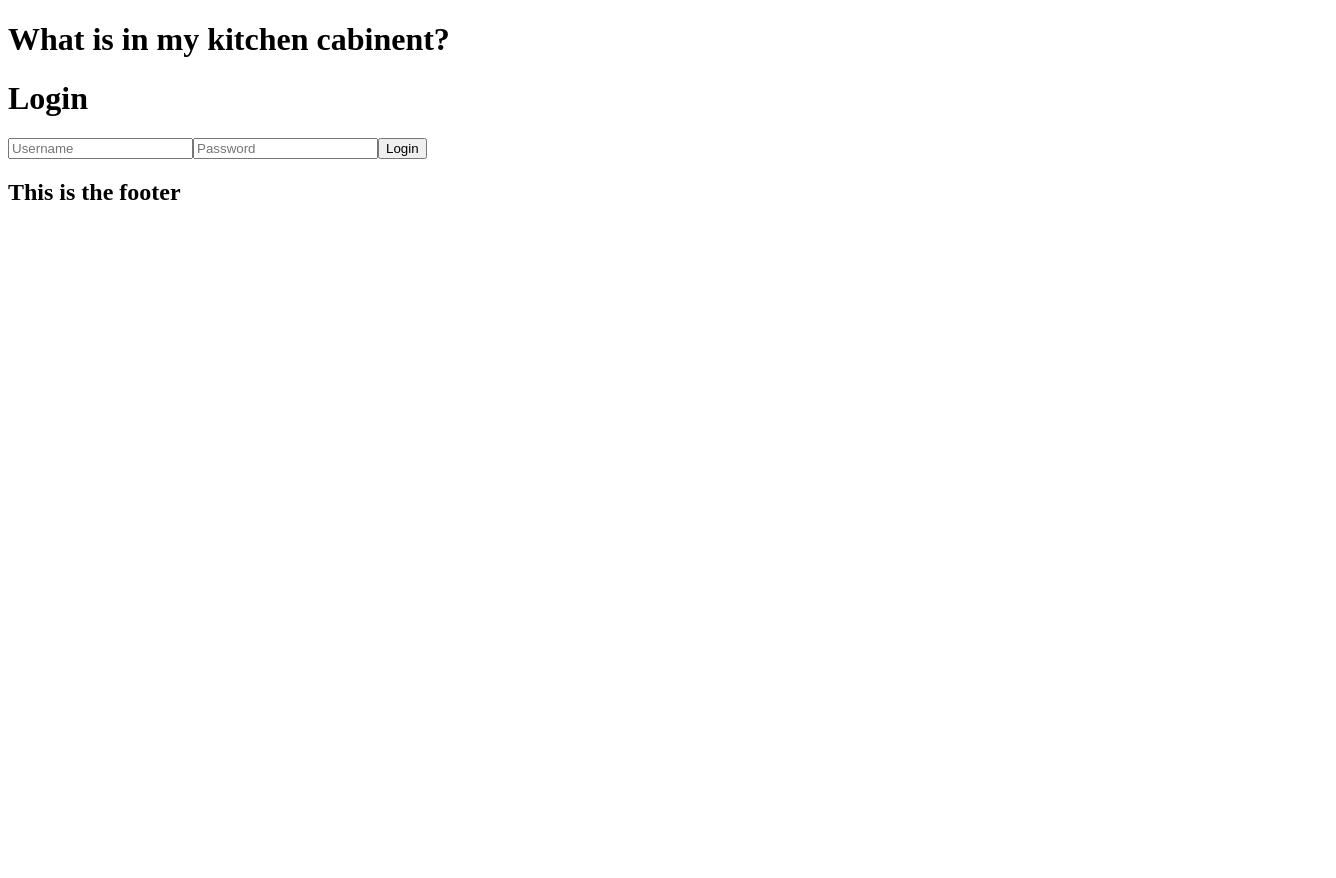
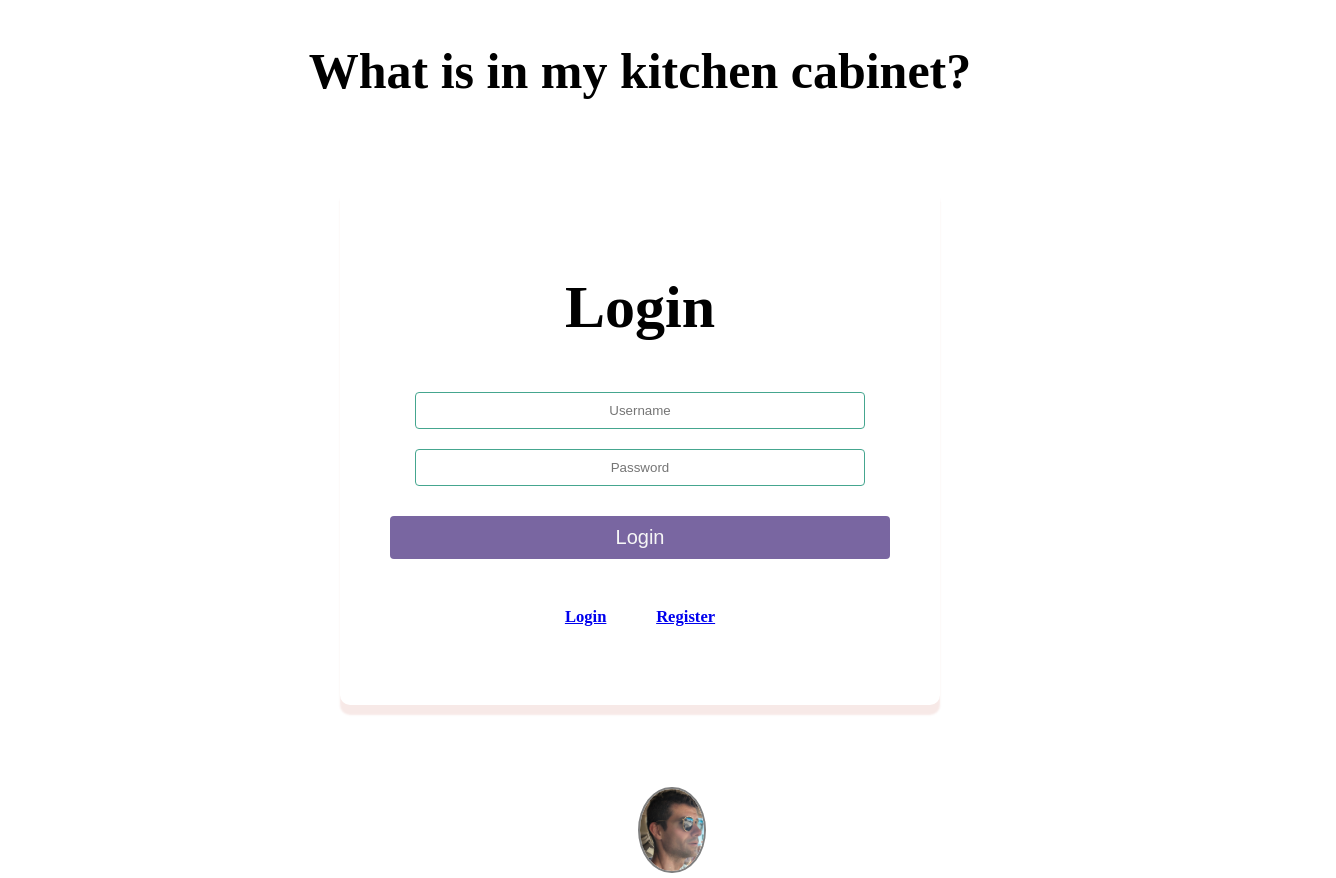
Before and after one commit to Flix0911/project_4_frontend, a React (Vite) app: page /login in a window 1280 px wide. Shown: the top 878 px of the page, 1336 px wide, since content can reach past the window. Before the commit the page ends 800 px from the top, so only its background shows below. Built offline with nearby package versions, Linux system fonts and the light colour scheme; no server answers.

Commit message:
wip: Form Footer Header stles

```diff
--- a/src/components/Cup.jsx
+++ b/src/components/Cup.jsx
@@ -1,5 +1,6 @@
 import React from "react"
 import { useState } from "react"
+import "../styles/List.css"
 
 function Cup({cup, onDelete, updateCup}) {
 
@@ -32,7 +33,7 @@ function Cup({cup, onDelete, updateCup}) {
 
     // render container
     return (
-        <div className="cup-container">
+        <div className="list-cup-container">
             {/* state */}
             {cupIsEditing ? (
                 // onSubmit of clicking 1st "update plate" ~ run plateupdatesubmit function
@@ -60,9 +61,9 @@ function Cup({cup, onDelete, updateCup}) {
             ) : (
                 <>
                     {/* will send to home page the cup's title */}
-                    <p className="cup-title">{cup.title}</p>
+                    <p className="list-item-title">{cup.title}</p>
                     {/* will send to homepage the cup's size */}
-                    <p className="cup-size">{cup.size}</p>
+                    <p className="list-item-size">{cup.size}</p>
                     {/* delete said plate */}
                     <button className="delete-button" onClick={() => onDelete(cup.id)}>
                         Delete Cup
--- a/src/components/Footer.jsx
+++ b/src/components/Footer.jsx
@@ -1,9 +1,20 @@
 import React from "react";
+import profile from "../images/profile.jpeg"
+import "../styles/Footer.css"
 
 function Footer() {
-    return <h2>
-        This is the footer
-    </h2>
+    return <div className="card">
+    <div className="profile-sidebar">
+        <img className="profile-image" src={profile} alt="Profile Image"/>
+            <ul className='social-list'>
+                <li className='social-item'><a className='social-link' href="https://www.linkedin.com/in/erickvalenciadev/">LinkedIn</a></li>
+
+                <li className='social-item'><a className='social-link' href="https://github.com/Flix0911">GitHub</a></li>
+
+            </ul>
+        </div>
+
+    </div>
 }
 
 export default Footer
--- a/src/components/Form.jsx
+++ b/src/components/Form.jsx
@@ -1,7 +1,8 @@
 import { useState } from "react";
 import api from "../api"
-import { useNavigate } from "react-router-dom";
+import { useNavigate, Link } from "react-router-dom";
 import { ACCESS_TOKEN, REFRESH_TOKEN } from "../constants";
+import "../styles/Form.css"
 
 // write in a function for the form
 // will work for login, register
@@ -55,7 +56,7 @@ function Form({route, method}) {
     // STYLE LATER
     className="form-container">
         {/* Pass prop of name variable */}
-        <h1>{name}</h1>
+        <h1 className="welcome-h1">{name}</h1>
         {/* Input field for username */}
         <input
             className="form-input"
@@ -81,6 +82,14 @@ function Form({route, method}) {
                 {/* Will pull name from above */}
                 {name}
             </button>
+        <div className="link-container">
+            <Link to={"/login"}>
+                <h5>Login</h5>
+            </Link>
+            <Link to={"/register"}>
+                <h5>Register</h5>
+            </Link>
+        </div>
     </form>
 }
 
--- a/src/components/Header.jsx
+++ b/src/components/Header.jsx
@@ -1,7 +1,10 @@
 import React from "react";
+import "../styles/Header.css"
 
 function Header() {
-    return<h1>What is in my kitchen cabinent?</h1>
+    return<div className="header-container">
+        <h1 className="header">What is in my kitchen cabinet?</h1>
+        </div>
 }
 
 export default Header
--- a/src/components/Plate.jsx
+++ b/src/components/Plate.jsx
@@ -1,5 +1,6 @@
 import React from "react"
 import { useState } from "react"
+import "../styles/List.css"
 
 function Plate({plate, onDelete, updatePlate}) {
 
@@ -32,7 +33,7 @@ function Plate({plate, onDelete, updatePlate}) {
 
     // render container
     return (
-        <div className="plate-container">
+        <div className="list-plate-container">
             {/* state */}
             {plateIsEditing ? (
                 // onSubmit of clicking 1st "update plate" ~ run plateupdatesubmit function
@@ -60,9 +61,9 @@ function Plate({plate, onDelete, updatePlate}) {
             ) : (
                 <>
                     {/* will send to home page the plate's title */}
-                    <p className="plate-title">{plate.title}</p>
+                    <p className="list-item-title">{plate.title}</p>
                     {/* will send to homepage the plate's size */}
-                    <p className="plate-size">{plate.size}</p>
+                    <p className="list-item-size">{plate.size}</p>
                     {/* delete said plate */}
                     <button className="delete-button" onClick={() => onDelete(plate.id)}>
                         Delete Plate
--- a/src/pages/Home.jsx
+++ b/src/pages/Home.jsx
@@ -192,7 +192,7 @@ function Home(){
 // -----------------------------------
 // HTML for a Plate
 
-    return<div>
+    return<div className="list-container">
         <div>
             <h2>Plates</h2>
             {plates.map((plate) => <Plate plate={plate} onDelete={deletePlate} key={plate.id} updatePlate={updatePlate}/>)}
--- /dev/null
+++ b/src/styles/Footer.css
@@ -0,0 +1,39 @@
+/* REFERENCE FOOTER.JSX */
+
+.card {
+    box-shadow: 0 0 20 px rgba(0, 0, 0, 0.2);
+    width: 100%;
+    display: flex;
+    flex-direction: column;
+    background-color: #ffffff;
+    text-align: center;
+    padding: 2em;
+  }
+
+  .profile-image {
+    border-radius: 50%;
+    border: 2px solid gray;
+    max-width: 5%;
+
+  }
+
+  .social-list {
+    display: flex;
+    justify-content: space-around;
+    list-style: none;
+    margin: 0;
+    padding: 0;
+    width: 130px;
+    margin: 0 auto;
+  }
+
+  .social-link {
+    color: gray;
+    opacity: 0.5;
+    font-size: 1.125rem;
+  }
+
+  .social-link:hover,
+  .social-link:focus {
+    opacity: 1;
+  }
--- /dev/null
+++ b/src/styles/Form.css
@@ -0,0 +1,52 @@
+/* REFERENCE FORM.JSX */
+
+.welcome-h1 {
+    font-size: 60px;
+}
+
+.form-container {
+    display: flex;
+    flex-direction: column;
+    align-items: center;
+    justify-content: center;
+    margin: 50px auto;
+    padding: 50px;
+    border-radius: 10px;
+    box-shadow: 0 10px 2px rgba(178, 38, 17, 0.1);
+    max-width: 500px;
+  }
+
+  .form-input {
+    width: 90%;
+    padding: 10px;
+    margin: 10px 0;
+    border: 1px solid #45a68f;
+    border-radius: 4px;
+    text-align: center;
+    box-sizing: border-box;
+  }
+
+  .form-button {
+    width: 100%;
+    padding: 10px;
+    margin: 20px 0;
+    background-color: #7966a1;
+    color: rgb(246, 246, 246);
+    border: none;
+    border-radius: 4px;
+    cursor: pointer;
+    font-size: 20px;
+  }
+
+  .form-button:hover {
+    background-color: #1fad1f;
+  }
+
+.link-container {
+    display: flex;
+    justify-content: space-around;
+    margin: 0;
+    padding: 0;
+    width: 200px;
+    font-size: 20px;
+}
--- /dev/null
+++ b/src/styles/Header.css
@@ -0,0 +1,13 @@
+/* REFERENCE HEADER.JSX */
+
+.header-container {
+    display: flex;
+    justify-content: center;
+    align-items: center;
+
+}
+
+.header {
+    display: flex;
+    font-size: 50px;
+}
--- /dev/null
+++ b/src/styles/List.css
@@ -0,0 +1,40 @@
+.list-container {
+
+    background-position: center;
+    background-repeat: no-repeat;
+    display: flex;
+  }
+
+  .list-plate-container, .list-cup-container {
+      font-family: "Special Elite", system-ui;
+      border-radius: 40px;
+      margin-top: 50px;
+      margin-left: 200px;
+      margin-bottom: 50px;
+      width: 30%;
+      display: flex;
+      flex-direction: column;
+      text-align: center;
+      padding: 5px;
+      background-color: #eed9c4;
+      box-shadow: 15px 10px 10px #eeedea;
+      opacity: .7;
+  }
+
+  .list-item-title {
+      text-decoration: none;
+      color: black;
+
+  }
+
+  .list-item-size {
+    text-decoration: none;
+    color: black;
+
+}
+
+
+
+  ::-webkit-scrollbar {
+      width: 2px;
+    }
```
Also changed, not shown: src/images/profile.jpeg (added), 1 other file (tests, documents, lock files or other folders).
